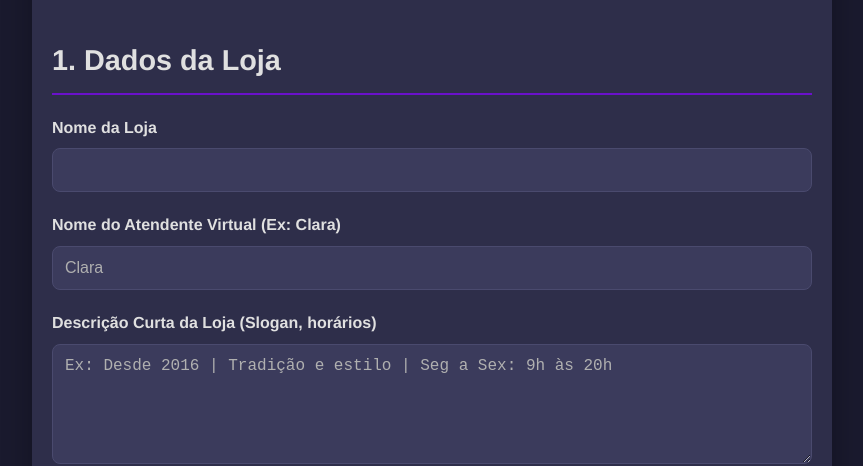
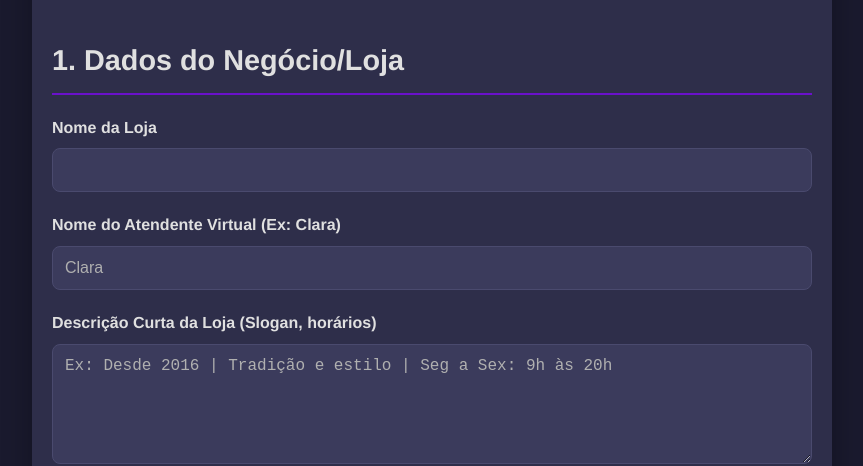
Before and after one commit to agentedeialaura-del/briefing, a plain HTML site: page index.html in a window 1280 px wide. Shown: the part 369-835 px from the top of the page, without its empty margins (208-1071 px from the left). Drawn offline with Linux system fonts and the light colour scheme.

Commit message:
Update index.html

```diff
--- a/index.html
+++ b/index.html
@@ -243,7 +243,7 @@
             <form action="https://formspree.io/f/xrbaozbl" method="POST" enctype="multipart/form-data">
 
                 <section class="form-section">
-                    <h2>1. Dados da Loja</h2>
+                    <h2>1. Dados do Negócio/Loja</h2>
                     <div class="form-group">
                         <label for="nome-loja">Nome da Loja</label>
                         <input type="text" id="nome-loja" name="nome_loja" required>
```
